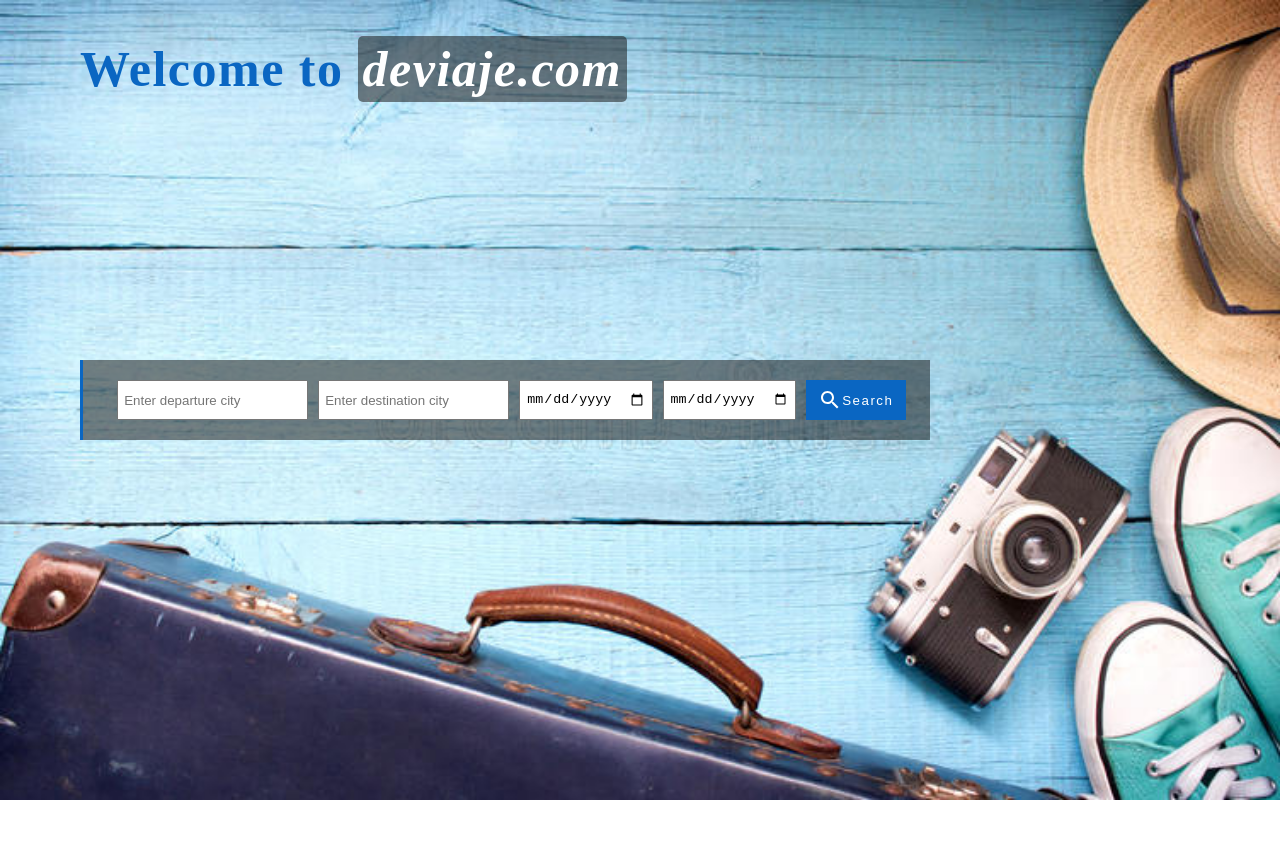
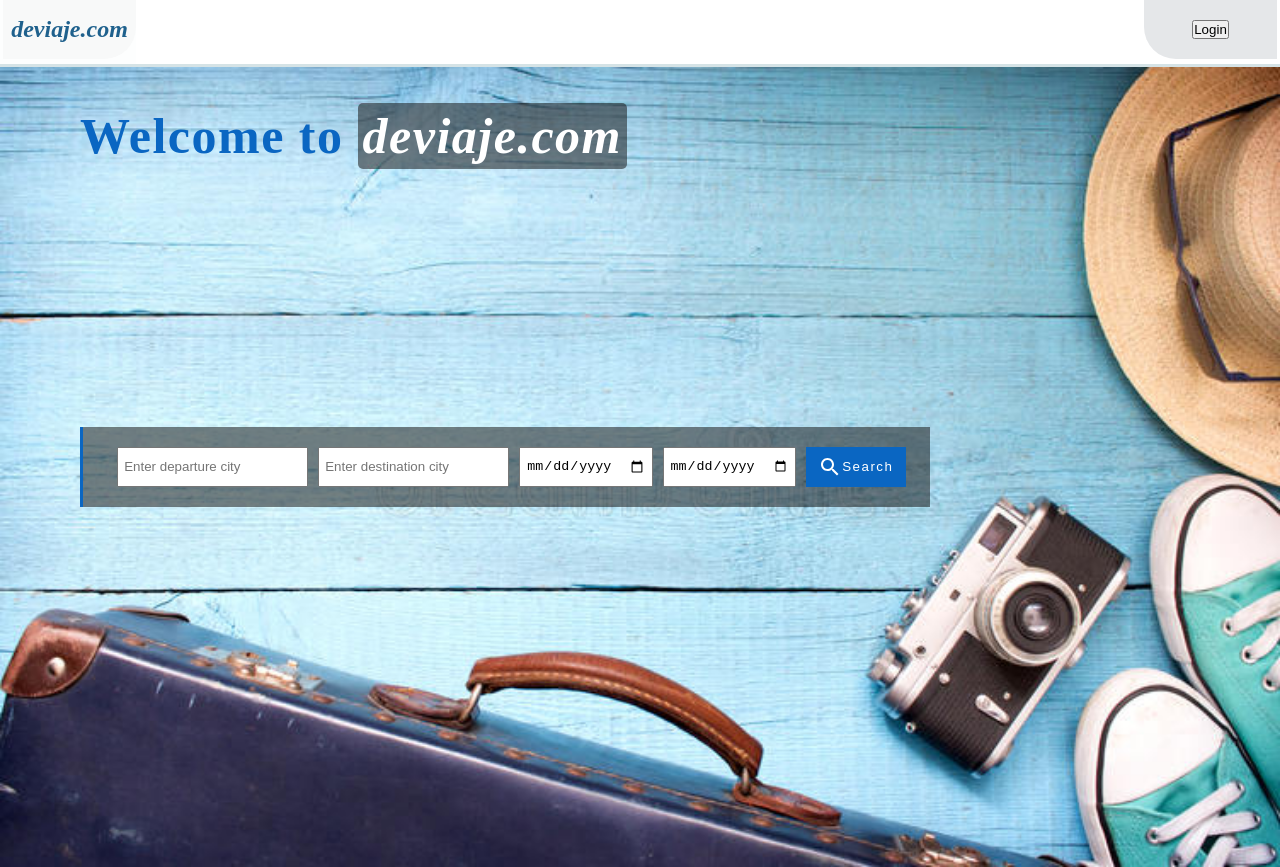
Before and after one commit to daviddflix/deviaje.com, a React (Create React App) app: page / in a window 1280 px wide. Before the commit the page ends 800 px from the top, so only its background shows below. Built offline with nearby package versions, Linux system fonts and the light colour scheme; no server answers.

Commit message:
create navbar and services axios

```diff
--- a/package.json
+++ b/package.json
@@ -12,6 +12,7 @@
     "@testing-library/react": "^12.1.4",
     "@testing-library/user-event": "^13.5.0",
     "axios": "^0.26.1",
+    "bootstrap": "^5.1.3",
     "dotenv": "^16.0.0",
     "react": "^17.0.2",
     "react-dom": "^17.0.2",
--- a/src/App.js
+++ b/src/App.js
@@ -3,10 +3,12 @@ import "./App.css";
 import Landing from "./components/Landing/Landing.jsx";
 import { Switch, Route } from "react-router-dom";
 import Home from "./components/Home/Home";
+import Nav from "./components/Nav/Nav";
 
 function App() {
   return (
     <div>
+      <Nav />
       <Switch>
         <Route exact path="/">
           <Landing />
--- a/src/components/Nav/Nav.jsx
+++ b/src/components/Nav/Nav.jsx
@@ -0,0 +1,28 @@
+import React from 'react'
+import styles from './Nav.module.css'
+
+const Nav = () => {
+
+  return (
+    <header className='header-container-general'>
+      <div className='navbar-header' style={{borderBottom: '3px solid #d5e3e6'}}>
+        <div style={{display: 'flex', justifyContent:'space-between', alignItems:'top'}}>
+            <div className='navbar-brand-box' style={{background:'#FDFEFE'}} >
+                <span className={styles.containerTitle}>
+                    <h2 className={styles.url}>deviaje.com</h2>
+                </span>
+            </div>
+            <div className = { styles.containerButton } >
+                <button
+                    color='none'
+                    type='button'
+                    className='header-item noti-icon waves-effect'
+                >Login</button>
+            </div>
+        </div>
+      </div>
+    </header>
+  )
+}
+
+export default Nav
--- /dev/null
+++ b/src/components/Nav/Nav.module.css
@@ -0,0 +1,24 @@
+.containerTitle{
+    display:flex;
+    justify-content:left;
+    align-items:center
+}
+.containerButton{
+    display:flex;
+    justify-content:right;
+    align-items:center;
+    background-color:#E5E7E9;
+    padding:1rem 3rem 1rem 3rem;
+    border-bottom-left-radius:2rem;
+    margin: 0 .2rem .3rem 0;
+}
+
+.url{
+    font-style: italic;
+    color: #1F618D;
+    font-weight: 700;
+    background-color: #F8F9F9;
+    border-bottom-right-radius:2rem;
+    padding: 1rem .5rem 1rem .5rem;
+    margin: 0 0 .3rem .2rem;
+}
```
Also changed, not shown: src/services/axios.js (added, +15 -0 lines).
